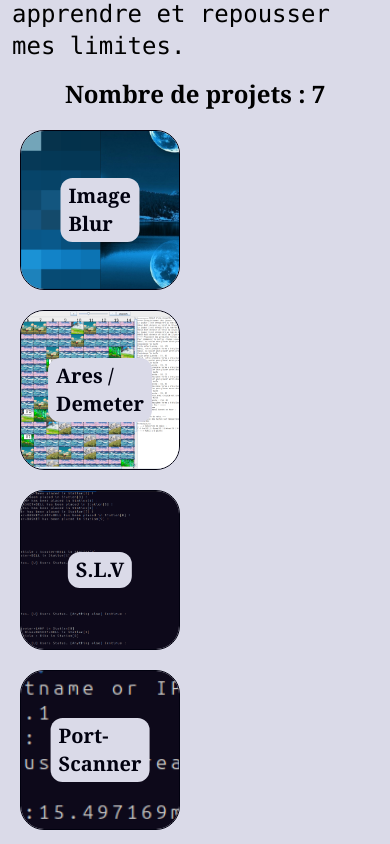
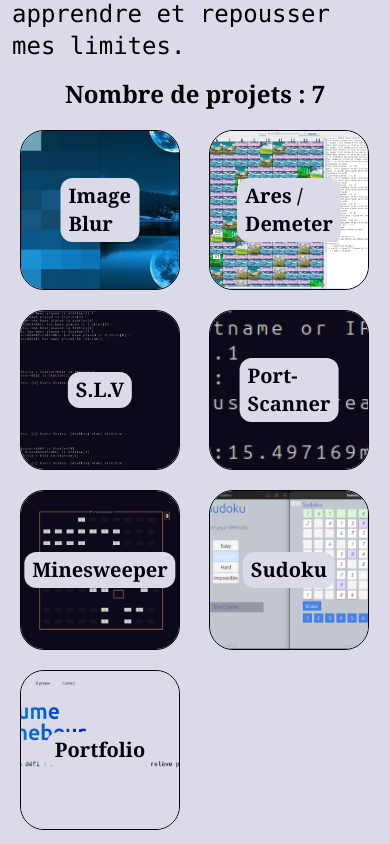
Before and after one commit to Haku-48/portfolio_hak, a React (Vite) app in the folder portfolio/: page / in a window 390 px wide. Shown: the part 2220-3064 px from the top of the page. Built offline with nearby package versions, Linux system fonts and the light colour scheme.

Commit message:
Correction de la grille de projet sur téléphone

```diff
--- a/portfolio/src/style/projects.css
+++ b/portfolio/src/style/projects.css
@@ -28,7 +28,7 @@
 
 /* Projects Heads */
 .projects_heads {
-  @apply w-full pl-2 grid grid-cols-[repeat(auto-fit,minmax(210px,1fr))] gap-5 md:gap-10;
+  @apply w-full pl-2 grid grid-cols-[repeat(auto-fit,minmax(150px,1fr))] md:grid-cols-[repeat(auto-fit,minmax(210px,1fr))] gap-5 md:gap-10;
 }
 
 /* A Project Head */
```
